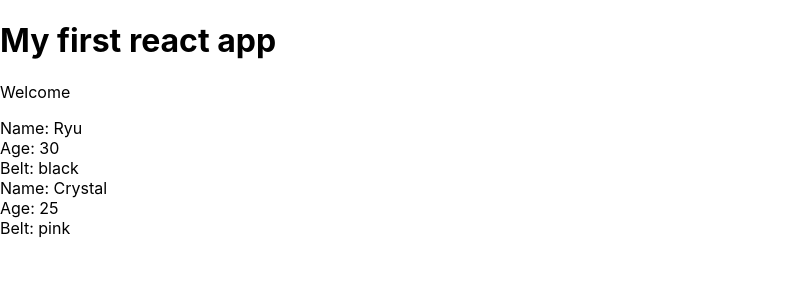
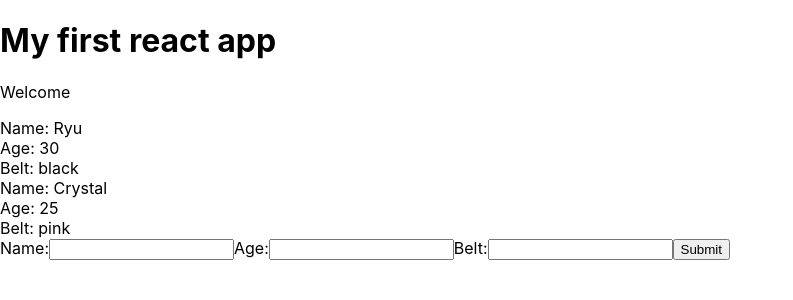
Before and after one commit to nkorczyk/ReactReduxTutorial, a React (Create React App) app: page / in a window 1280 px wide. Shown: the top 300 px of the page, without its empty margins (0-793 px from the left). Built offline with nearby package versions, Linux system fonts and the light colour scheme.

Commit message:
Lesson-12 done

```diff
--- /dev/null
+++ b/src/AddNinja.js
@@ -0,0 +1,37 @@
+import React, { Component } from 'react';
+
+class AddNinja extends Component {
+  state = {
+    name: null,
+    age: null,
+    belt: null
+  };
+
+  handleChange = (event) => {
+    this.setState({
+      [event.target.id]: event.target.value
+    });
+  }
+
+  handleSubmit = (event) => {
+    event.preventDefault();
+    console.log(this.state);
+  }
+
+  render() {
+    return (<div>
+      <form onSubmit={this.handleSubmit}>
+        <label htmlFor="name">Name:</label>
+        <input type="text" id="name" onChange={this.handleChange} />
+        <label htmlFor="name">Age:</label>
+        <input type="text" id="age" onChange={this.handleChange} />
+        <label htmlFor="name">Belt:</label>
+        <input type="text" id="belt" onChange={this.handleChange} />
+        <button>Submit</button>
+      </form>
+    </div>
+    )
+  }
+}
+
+export default AddNinja;
--- a/src/App.js
+++ b/src/App.js
@@ -1,12 +1,13 @@
 import React, { Component } from 'react';
 import Ninjas from './Ninjas';
+import AddNinja from './AddNinja';
 
 class App extends Component {
   state = {
     ninjas: [
-      {name: 'Ryu', age: 30, belt: 'black', id: 1},
-      {name: 'Yoshi', age: 20, belt: 'green', id: 2},
-      {name: 'Crystal', age: 25, belt: 'pink', id: 3}
+      { name: 'Ryu', age: 30, belt: 'black', id: 1 },
+      { name: 'Yoshi', age: 20, belt: 'green', id: 2 },
+      { name: 'Crystal', age: 25, belt: 'pink', id: 3 }
     ]
   };
 
@@ -15,7 +16,8 @@
       <div className="App">
         <h1>My first react app</h1>
         <p>Welcome</p>
-        <Ninjas ninjas={this.state.ninjas}/>
+        <Ninjas ninjas={this.state.ninjas} />
+        <AddNinja />
       </div>
     );
   }
```
